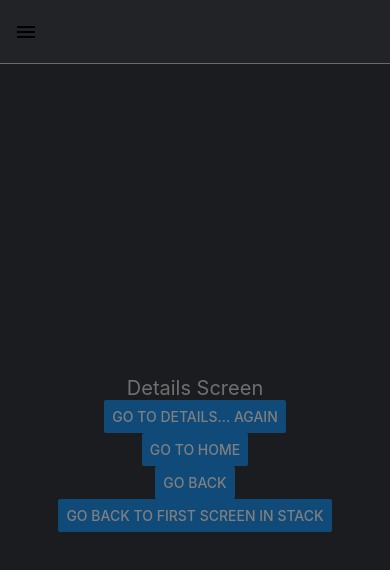
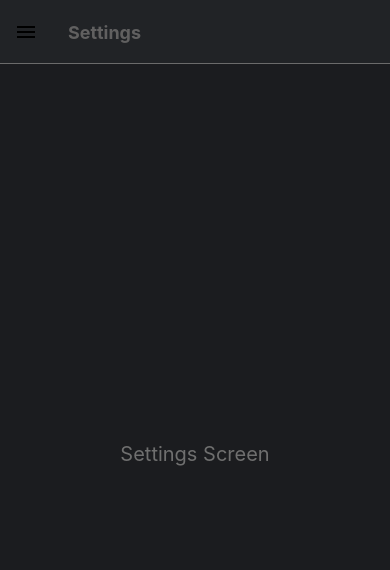
Before and after one commit to 2042Third/pdm-native, a React Native app: screen /Settings in a window 390 px wide. Shown: the top 570 px of the page. Built offline with nearby package versions, Linux system fonts and the light colour scheme.

Commit message:
Footer button colored and function directly as part of the Screen

```diff
--- a/App.tsx
+++ b/App.tsx
@@ -5,6 +5,7 @@ import {createDrawerNavigator} from "@react-navigation/drawer";
 import 'react-native-gesture-handler'; // Must import on Android and ios
 import Nav from './components/platform/Nav';
 import {SafeAreaProvider} from "react-native-safe-area-context";
+import {createNativeStackNavigator} from "@react-navigation/native-stack";
 
 
 
@@ -14,7 +15,7 @@ const Drawer = createDrawerNavigator();
 
 const App = () => {
     return (
-        <SafeAreaProvider><Nav Drawer={Drawer}></Nav></SafeAreaProvider>
+        <Nav Drawer={Drawer }></Nav>
     );
 };
 
--- a/assets/Style.tsx
+++ b/assets/Style.tsx
@@ -23,25 +23,7 @@ export const colors = {
 };
 
 export const styles = StyleSheet.create({
-    item: {
-        flexDirection: 'column',
-        alignItems: 'center',
-    },
-    label: {
-        // margin: 16,
-        fontWeight: 'bold',
-        color: 'rgba(0, 0, 0, .87)',
-    },
-    iconContainer: {
-        // marginHorizontal: 16,
-        // width: 24,
-        alignItems: 'center',
-        justifyContent: 'center',
-    },
-    icon: {
-        width: 24,
-        height: 24,
-    },
+
     // TEST END
     container: {
         flex: 1,
@@ -80,6 +62,9 @@ export const styles = StyleSheet.create({
     drawerContentStyle: {
         backgroundColor: colors["--background-secondary"],
         color: colors["--foreground-default"],
+        flexDirection: "column",
+        alignItems: 'center',
+        justifyContent: 'center',
     },
     drawerHeaderStyle:{
         backgroundColor: colors["--background-tertiary"],
@@ -87,8 +72,41 @@ export const styles = StyleSheet.create({
     drawerHeaderTitleStyle:{
         color: colors["--foreground-secondary"],
         fontWeight: 'bold',
+    },
+    openSpace:{
+        flexDirection: 'column',
+
+    },
+    drawerItemStyle:{
+
+        flex: 1,
+        color: colors["--foreground-default"],
+        flexDirection: "column",
+    },
+    menuContentCenter:{
+        color: colors["--foreground-default"],
+        flexDirection: "column",
+        paddingTop: 100,
+    },
+    footerViewStyle:{
+        borderStyle: "solid",
+        borderWidth:2,
+        borderTopColor: colors['--foreground-light'],
+        borderBottomColor: colors['--background-secondary'],
+        borderLeftColor: colors['--background-secondary'],
+        borderRightColor: colors['--background-secondary'],
+        // borderRadius:8,
+    },
+    footerContent:{
+        fontSize: 20,
+        padding: 20,
+        color: 'green',
+        // color: colors["--foreground-default"]
+    },
+    footerContentText:{
+        fontSize: 12,
+        padding: 20,
+        color: 'greenyellow',
+        // color: colors["--foreground-default"]
     }
 });
-
-// export default class styles {
-// }
--- /dev/null
+++ b/components/platform/FooterBar.tsx
@@ -0,0 +1,16 @@
+
+import {styles} from "../../assets/Style";
+import {Text, View} from "react-native";
+import {Ionicons, } from "@expo/vector-icons";
+import * as React from "react";
+
+
+let FooterBar;
+export default  FooterBar =()=> {
+    return (
+        <View style={styles.container}>
+            <Ionicons name="settings-outline" size={24} color="black" />
+            <Text style={styles.somet}>Hi</Text>
+        </View>
+    );
+}
--- a/components/platform/Nav.tsx
+++ b/components/platform/Nav.tsx
@@ -1,10 +1,11 @@
 import {colors, styles} from "../../assets/Style";
 import NotesView from "../views/NotesPage";
 import ChatView from "../views/ChatPage";
-import SettingView from "../views/UserPage";
-import {NavigationContainer} from "@react-navigation/native";
+import UserView from "../views/UserPage";
+import SettingView from "../views/SettingPage";
+import {NavigationContainer, useLinkTo} from "@react-navigation/native";
 import * as React from 'react';
-import {Button, Text, TouchableOpacity, useWindowDimensions, View,} from "react-native";
+import {Button, Linking, SafeAreaView, Text, TouchableOpacity, useWindowDimensions, View,} from "react-native";
 import { MaterialCommunityIcons, Ionicons } from '@expo/vector-icons';
 import { getHeaderTitle } from '@react-navigation/elements';
 import {
@@ -15,17 +16,18 @@ import {
     useDrawerProgress,} from "@react-navigation/drawer";
 
 import Animated from 'react-native-reanimated';
+import FooterBar from "./FooterBar";
+import {createStackNavigator} from "@react-navigation/stack";
 let Nav;
 
 function CustomDrawerContent(props) {
     const progress = useDrawerProgress();
-
     const translateX = Animated.interpolateNode(progress, {
         inputRange: [0, 1],
         outputRange: [-50, 0],
     });
-
     return (
+        <SafeAreaView style={{ flex: 1 }}>
             <DrawerContentScrollView style{...props}>
                 <View style={styles.mview}>
                     <Text style={styles.somet}></Text>
@@ -36,61 +38,52 @@ function CustomDrawerContent(props) {
 
                     <DrawerItemList {...props} />
                 </Animated.View>
-            {/*<TouchableOpacity>*/}
-            {/*    <View style={styles.item}>*/}
-            {/*        <View style={styles.iconContainer}>*/}
-            {/*            <Ionicons*/}
-            {/*                // onPress={() => props.navigation.navigate('Settings')}*/}
-            {/*                name="ios-settings"  size={34} color={colors["--foreground-default"]} />*/}
-            {/*        </View>*/}
-            {/*        /!*<Text style={styles.label}>Logout</Text>*!/*/}
-            {/*    </View>*/}
-            {/*</TouchableOpacity>*/}
             </DrawerContentScrollView>
+            {/*footer*/}
+            <View style={styles.footerViewStyle}>
+                {/*<Text style={styles.footerContentText}>pdm Notes</Text>*/}
+                {/*<FooterBar ></FooterBar>*/}
+                <View style={styles.footerContent}>
+                    <Ionicons name="settings-outline" size={24}
+                              onPress={()=> props.navigation.navigate("Settings")}
+                              color={colors["--foreground-default"]}  />
+
+                </View>
+            </View>
+        </SafeAreaView>
     );
 }
 
 export default  Nav =(props)=> {
     const window = useWindowDimensions();
     const Drawer = props.Drawer;
-    return (<NavigationContainer >
+    return (
+        <NavigationContainer >
         <Drawer.Navigator
             screenOptions={{
                 drawerStyle: styles.drawerStyle,
                 drawerContentStyle:  styles.drawerContentStyle,
-                drawerItemStyle: styles.drawerContentStyle,
+                drawerItemStyle: styles.drawerItemStyle,
                 drawerInactiveTintColor: colors["--foreground-default"],
                 drawerType: window.width >= 768 ? 'permanent' : 'slide',
+                // defaultStatus: window.width >= 768 ? 'open' : 'closed',
                 swipeEdgeWidth: window.width,
             }}
             initialRouteName="Notes"
             useLegacyImplementation
             drawerContent={(props) => <CustomDrawerContent {...props} />}
-            // useLegacyImplementation={false}
         >
-
             {/*begin nav items*/}
-            {/*<Text> Account Status</Text>*/}
             <Drawer.Screen name="Notes"  component={NotesView}
                            options={{headerStyle: styles.drawerHeaderStyle, headerTitleStyle: styles.drawerHeaderTitleStyle,}}/>
             <Drawer.Screen name="Chat" component={ChatView}
                            options={{headerStyle: styles.drawerHeaderStyle, headerTitleStyle: styles.drawerHeaderTitleStyle,}}/>
-            <Drawer.Screen name="Settings" component={SettingView} hidden={true}
+            <Drawer.Screen name="User" component={UserView}
+                           options={{headerStyle: styles.drawerHeaderStyle, headerTitleStyle: styles.drawerHeaderTitleStyle,}}/>
+            <Drawer.Screen name="Settings" component={SettingView}
                            options={{headerStyle: styles.drawerHeaderStyle,
                                headerTitleStyle: styles.drawerHeaderTitleStyle,
-                               title: '',
-                               drawerIcon: ({focused, size}) => (
-                                   <TouchableOpacity>
-                                       <View style={styles.item}>
-                                           <View style={styles.iconContainer}>
-                                               <Ionicons
-                                                   // onPress={() => props.navigation.navigate('Settings')}
-                                                   name="ios-settings"  size={34} color={colors["--foreground-default"]} />
-                                           </View>
-                                           {/*<Text style={styles.label}>Logout</Text>*/}
-                                       </View>
-                                   </TouchableOpacity>
-                               ),
+                               drawerItemStyle: { display: 'none' }
                            }}/>
         </Drawer.Navigator>
     </NavigationContainer>);
--- /dev/null
+++ b/components/views/SettingPage.tsx
@@ -0,0 +1,12 @@
+import {Button, Text, View} from "react-native";
+import {styles} from "../../assets/Style";
+import React from "react";
+
+export default function SettingsScreen({ navigation }) {
+    return (
+        <View style={styles.mview}>
+            <Text style={styles.somet}>Settings Screen</Text>
+
+        </View>
+    );
+}
--- a/package.json
+++ b/package.json
@@ -14,12 +14,14 @@
     "@react-navigation/drawer": "^6.4.3",
     "@react-navigation/native": "^6.0.11",
     "@react-navigation/native-stack": "^6.7.0",
+    "@react-navigation/stack": "^6.2.2",
     "expo": "^46.0.0",
     "expo-status-bar": "~1.4.0",
     "react": "^18.0.0",
     "react-dom": "18.0.0",
     "react-native": "0.69.3",
     "react-native-gesture-handler": "~2.5.0",
+    "react-native-navigation": "^7.29.0",
     "react-native-navigation-drawer-extension": "^4.3.0",
     "react-native-reanimated": "~2.9.1",
     "react-native-safe-area-context": "4.3.1",
```
Also changed, not shown: components/platform/FooterNav.tsx (added, +14 -0 lines), 1 other file (tests, documents, lock files or other folders). Lines whose indentation alone changed are shown as unchanged.
